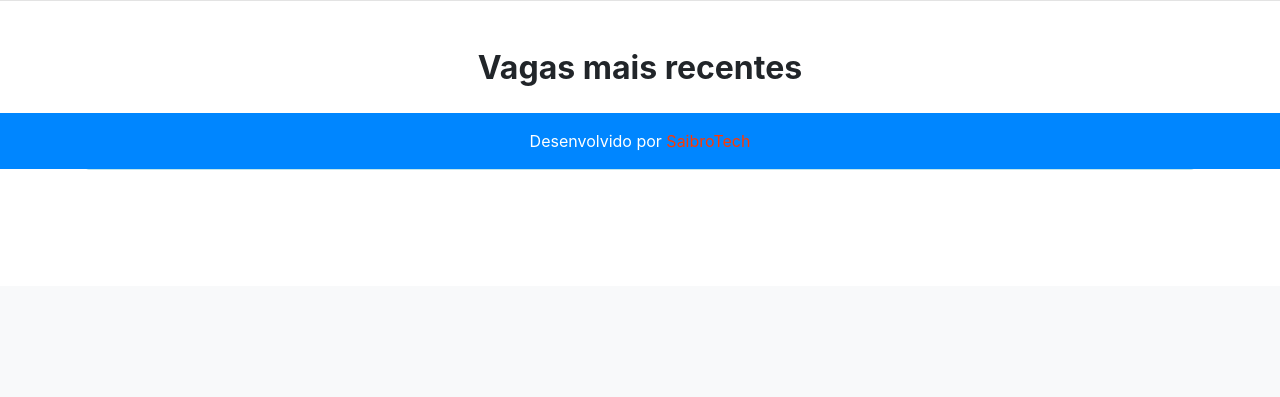
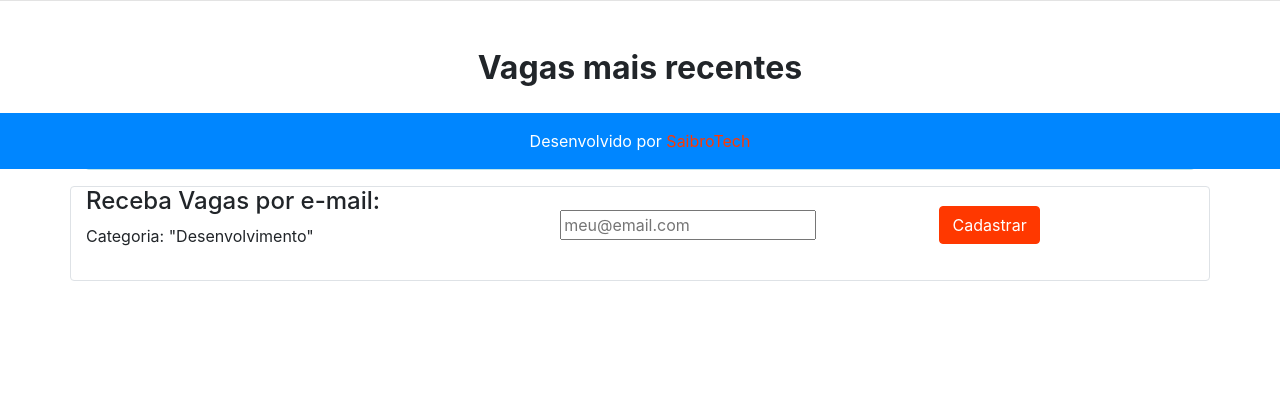
Before and after one commit to saibrotech/mentorship-backend, a Django app: page /job/ in a window 1280 px wide. Shown: the part 631-1028 px from the top of the page. Before the commit the page ends 801 px from the top, so only its background shows below. Run offline with Django 4.2, Linux system fonts and the light colour scheme; data comes from the database, SQL or seed files in the repository; data that the repository does not hold is empty; style sheets or scripts are compiled from the project's sources; parts of the project's set-up code (start-up, migrations or seed data) failed here and were passed over; some libraries are stand-ins or nearby versions.

Commit message:
adjust form elements

```diff
--- a/job/templates/job/index.html
+++ b/job/templates/job/index.html
@@ -29,6 +29,7 @@
     {% include './part/highlights.html' %}
     {% include './part/areas.html' %}
     {% include './part/jobs.html' %}
+    {% include './part/form_newsletter.html' %}
 
     <script src="https://code.jquery.com/jquery-3.3.1.slim.min.js" integrity="sha384-q8i/X+965DzO0rT7abK41JStQIAqVgRVzpbzo5smXKp4YfRvH+8abtTE1Pi6jizo" crossorigin="anonymous"></script>
     <script src="https://cdnjs.cloudflare.com/ajax/libs/popper.js/1.14.3/umd/popper.min.js" integrity="sha384-ZMP7rVo3mIykV+2+9J3UJ46jBk0WLaUAdn689aCwoqbBJiSnjAK/l8WvCWPIPm49" crossorigin="anonymous"></script>
--- a/job/templates/job/part/form.html
+++ b/job/templates/job/part/form_newsletter.html
@@ -9,18 +9,18 @@
     <title>Login</title>
 </head>
 <body>
-    <div class="newsletter">
-        <form id="form-newslet" action="#" method="post">
-            <section id="info">
-                <h4>Receba Vagas por e-mail:</h4>
+    <div class="container">
+        <form class="form-group row border rounded align-items-center" id="form-newslet" action="#" method="post">
+            <div class="form-group col-5">
+                <h4 >Receba Vagas por e-mail:</h4>
                 <p>Categoria: "Desenvolvimento"</p>
-            </section>
-            <section id="inputs">
-                <input class="inp-email" type="email" name="email" id="iemail" placeholder="meu@email.com">
-            </section>
-            <section id="botoes">
+            </div>
+            <div class="form-group col-4">
+                <input type="email" name="email" id="iemail" placeholder="meu@email.com">
+            </div>
+            <div class="form-group col-3" id="botoes">
                 <input class="btn btn-primary" type="submit" value="Cadastrar">
-            </section>
+            </div>
         </form>
     </div>
 </body>
```
